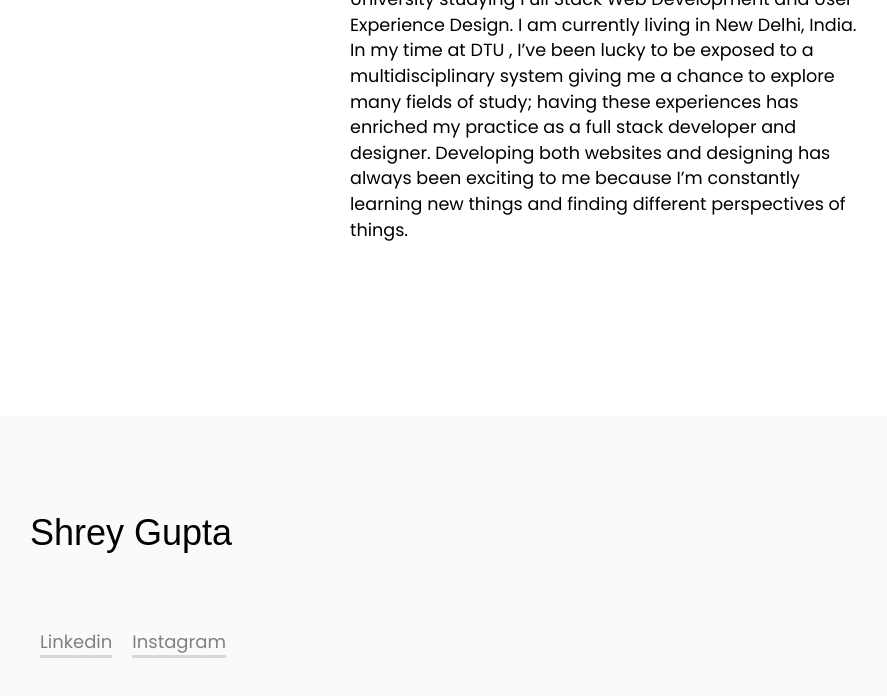
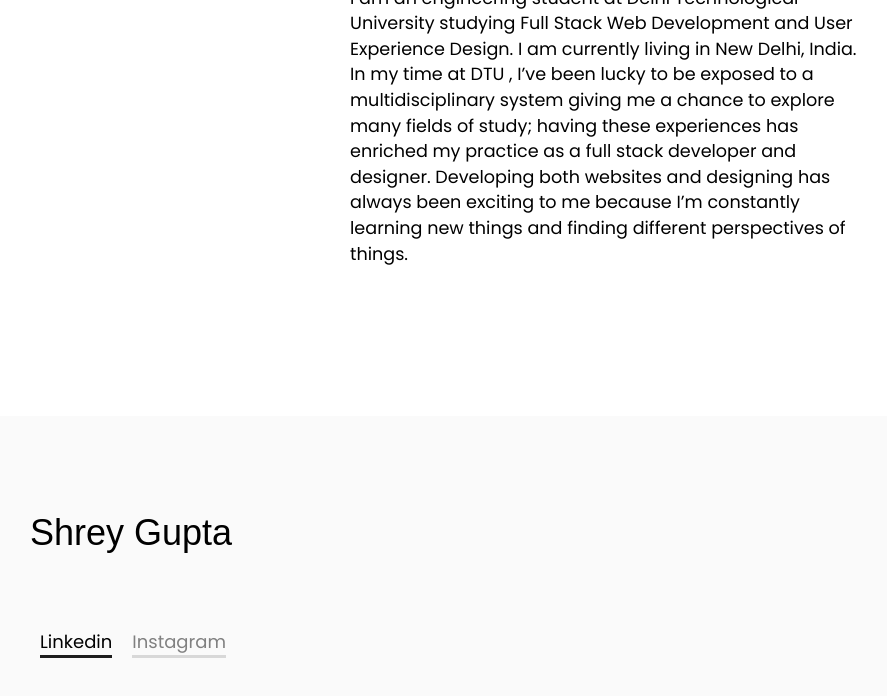
Before and after one commit to Shrey19702/react_portfolio, a React (Create React App) app: page /about in a window 1280 px wide. In both pictures the pointer is over the link "Linkedin". Shown: the part 1464-2160 px from the top of the page, without its empty margins (34-921 px from the left). Built offline with nearby package versions, Linux system fonts and the light colour scheme.

Commit message:
changes in css

```diff
--- a/src/index.css
+++ b/src/index.css
@@ -209,7 +209,7 @@ code {
   font-size: 2.5rem;
   line-height: 1.6rem;
 
-  margin: 3rem 0;
+  margin: 5rem 0 2.5rem;
 }
 .who-am-i p{
   font-weight: 100;
@@ -247,3 +247,11 @@ code {
   text-decoration: none;
   border-bottom: 3px solid rgb(216, 216, 216);
 }
+
+.footer-link:hover{
+  color: black;
+  margin: 10px;
+  font-size: 18px;
+  text-decoration: none;
+  border-bottom: 3px solid rgb(29, 29, 29);
+}
```
